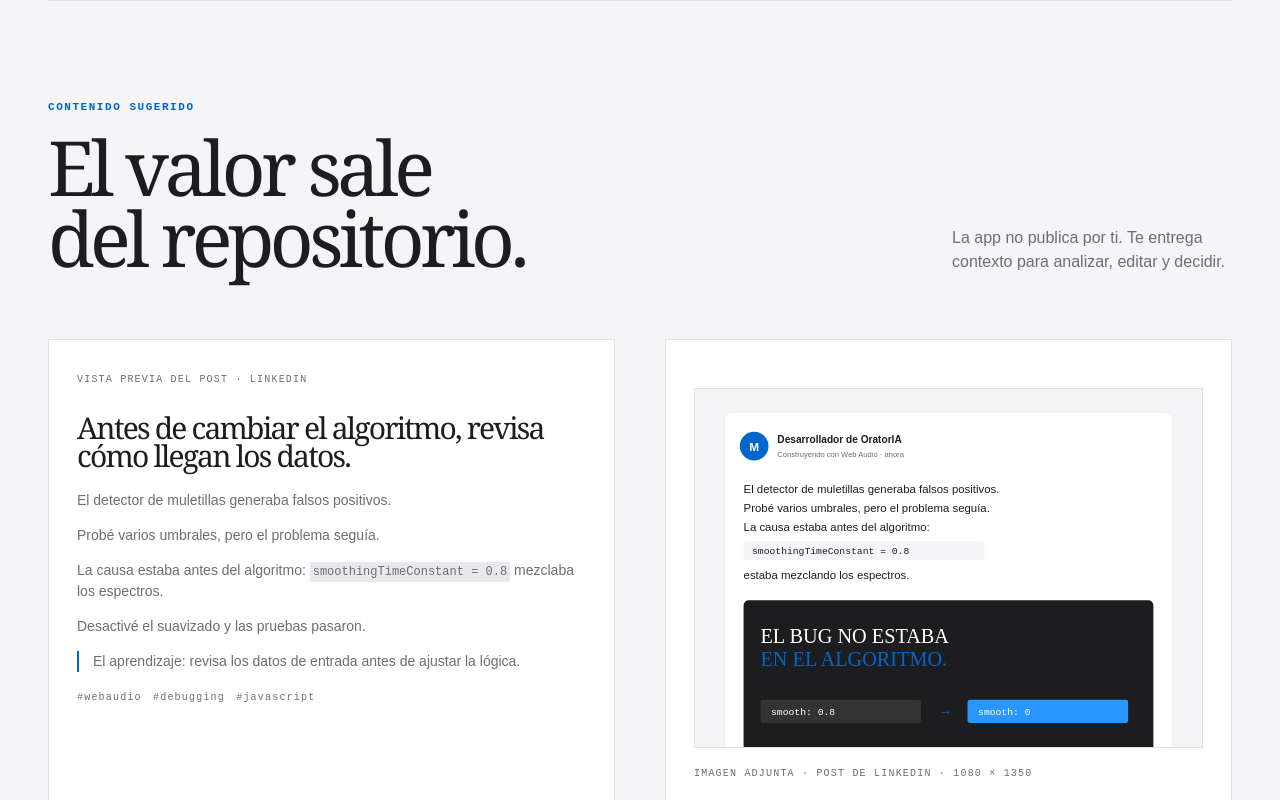
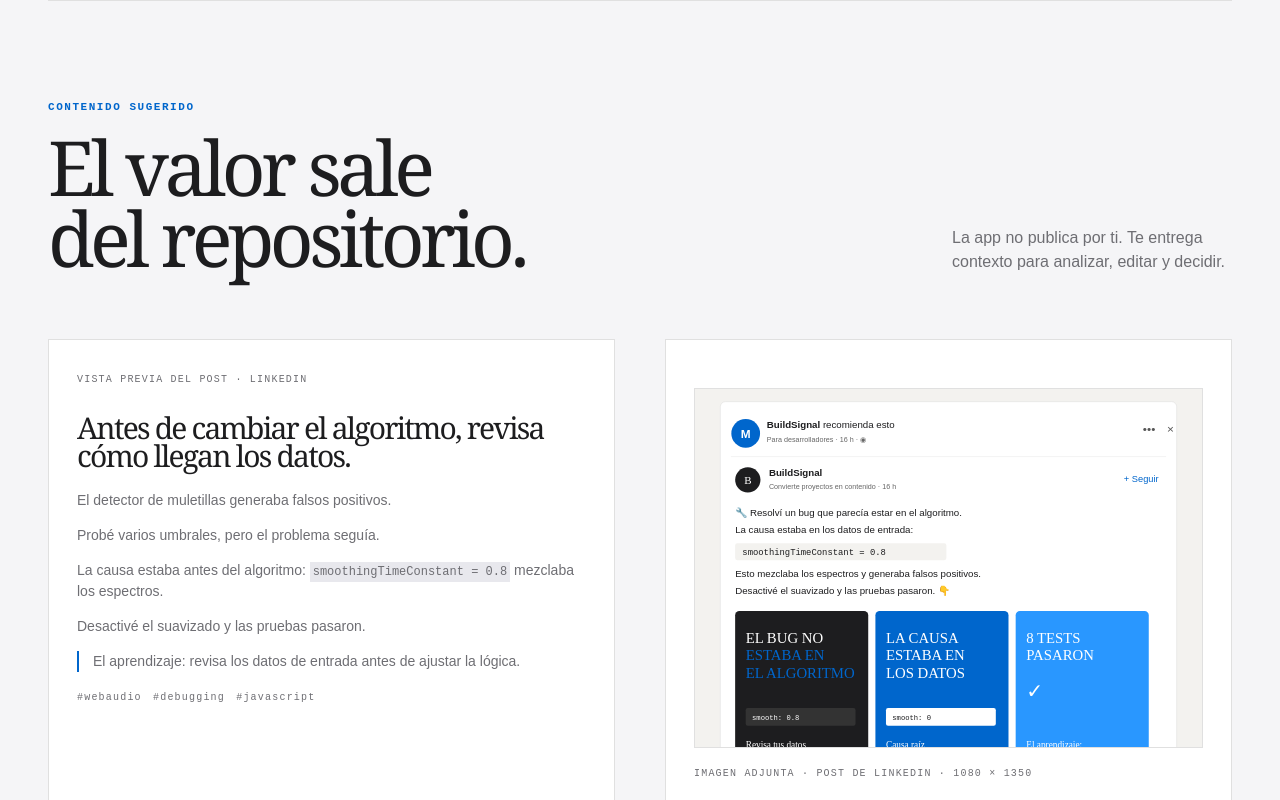
Before and after one commit to hackathon-crafter-startpost/demo-buildsignal, a plain HTML site: page index.html in a window 1280 px wide. Both pictures are taken after a click on the button "Convertir en contenido →". Shown: the part 1869-2669 px from the top of the page. Drawn offline with Linux system fonts and the light colour scheme.

Commit message:
feat: show realistic LinkedIn post layout

```diff
--- a/index.html
+++ b/index.html
@@ -6,5 +6,5 @@
 03  <em>✓ root cause found</em>
 <small>PROJECT / ORATORIA             ● SANITIZED</small></pre></section>
 <section id="demo"><header><div><label>UN SOLO CAMINO</label><h2>De un proyecto<br>detenido a una historia.</h2></div><p>No importa si el proyecto sigue en GitHub o si el equipo no lo vio. Cada solución deja una señal.</p></header><div class="steps"><span class="on">01<br><b>Trabajas</b><small>El proyecto queda ahí</small></span><span>02<br><b>Resuelves</b><small>El bug deja evidencia</small></span><span>03<br><b>Detectas</b><small>Encuentra el aprendizaje</small></span><span>04<br><b>Publicas</b><small>El valor sale del proyecto</small></span></div><article class="detect"><small>MOMENTO DETECTADO <mark>VALOR 86/100</mark></small><div class="twocol"><div><label>EL PROBLEMA</label><h3>El detector de muletillas marcaba falsos positivos.</h3><p>Se ajustaron umbrales, pero el resultado no cambiaba.</p><div class="chips">3 intentos　 8 tests　 1 causa raíz</div></div><div><label>LO QUE ENCONTRÓ</label><h3>El navegador suavizaba los espectros</h3><p><code>smoothingTimeConstant = 0.8</code> estaba mezclando los datos de entrada.</p><div class="compare"><span>ANTES<br><code>smooth: 0.8</code><b>✕ falsos positivos</b></span><span>DESPUÉS<br><code>smooth: 0</code><b>✓ tests pasan</b></span></div></div></div><footer>⌁ Basado en 6 eventos sanitizados <button id="accept">Convertir en contenido →</button></footer></article></section>
-<section id="content" class="hidden"><header><div><label>CONTENIDO SUGERIDO</label><h2>El valor sale<br>del repositorio.</h2></div><p>La app no publica por ti. Te entrega contexto para analizar, editar y decidir.</p></header><div class="twocol"><article class="post"><small>VISTA PREVIA DEL POST · LINKEDIN</small><h3>Antes de cambiar el algoritmo, revisa cómo llegan los datos.</h3><p>El detector de muletillas generaba falsos positivos.</p><p>Probé varios umbrales, pero el problema seguía.</p><p>La causa estaba antes del algoritmo: <code>smoothingTimeConstant = 0.8</code> mezclaba los espectros.</p><p>Desactivé el suavizado y las pruebas pasaron.</p><p class="takeaway">El aprendizaje: revisa los datos de entrada antes de ajustar la lógica.</p><small>#webaudio　#debugging　#javascript</small></article><article class="share"><img class="linkedin-image" src="linkedin-post-preview.svg" alt="Previsualización del post de LinkedIn sobre el bug de OratorIA"><small>IMAGEN ADJUNTA · POST DE LINKEDIN · 1080 × 1350</small><div><h3>EL BUG NO ESTABA<br><em>EN EL ALGORITMO.</em></h3><p>smooth: 0.8 → smooth: 0</p><strong>Revisa tus datos antes de cambiar tu lógica.</strong><small>BUILDSIGNAL / ORATORIA</small></div><button id="published">Publicar en LinkedIn y otras redes ↗</button></article></div></section>
+<section id="content" class="hidden"><header><div><label>CONTENIDO SUGERIDO</label><h2>El valor sale<br>del repositorio.</h2></div><p>La app no publica por ti. Te entrega contexto para analizar, editar y decidir.</p></header><div class="twocol"><article class="post"><small>VISTA PREVIA DEL POST · LINKEDIN</small><h3>Antes de cambiar el algoritmo, revisa cómo llegan los datos.</h3><p>El detector de muletillas generaba falsos positivos.</p><p>Probé varios umbrales, pero el problema seguía.</p><p>La causa estaba antes del algoritmo: <code>smoothingTimeConstant = 0.8</code> mezclaba los espectros.</p><p>Desactivé el suavizado y las pruebas pasaron.</p><p class="takeaway">El aprendizaje: revisa los datos de entrada antes de ajustar la lógica.</p><small>#webaudio　#debugging　#javascript</small></article><article class="share"><img class="linkedin-image" src="linkedin-real-post.svg" alt="Previsualización del post de LinkedIn sobre el bug de OratorIA"><small>IMAGEN ADJUNTA · POST DE LINKEDIN · 1080 × 1350</small><div><h3>EL BUG NO ESTABA<br><em>EN EL ALGORITMO.</em></h3><p>smooth: 0.8 → smooth: 0</p><strong>Revisa tus datos antes de cambiar tu lógica.</strong><small>BUILDSIGNAL / ORATORIA</small></div><button id="published">Publicar en LinkedIn y otras redes ↗</button></article></div></section>
 <section class="metrics"><div><label>VALOR MEDIBLE</label><h2>Lo que se queda<br>también suma.</h2><p>La métrica es cuánto valor sale del trabajo que ya existe.</p></div><div class="metric-grid"><article><small>PROYECTOS VISIBILIZADOS</small><b>01</b><small>proyecto con aprendizaje detectado</small></article><article><small>SUGERENCIAS ACEPTADAS</small><b>01</b><small>de 01 momento detectado</small></article><article><small>PUBLICACIONES</small><b id="count">00</b><small>veces que salió del proyecto</small></article></div></section><footer class="bottom"><b>BuildSignal</b><span>Haz visible lo que resolviste.</span><span>Demo de producto · 2026</span></footer></main><script>accept.onclick=()=>{content.classList.remove('hidden');accept.textContent='✓ Contenido generado';content.scrollIntoView({behavior:'smooth'})};published.onclick=()=>{published.textContent='✓ Publicado en redes ↗';count.textContent='01';published.classList.add('done')}</script></body></html>
```
Also changed, not shown: linkedin-real-post.svg (added).
